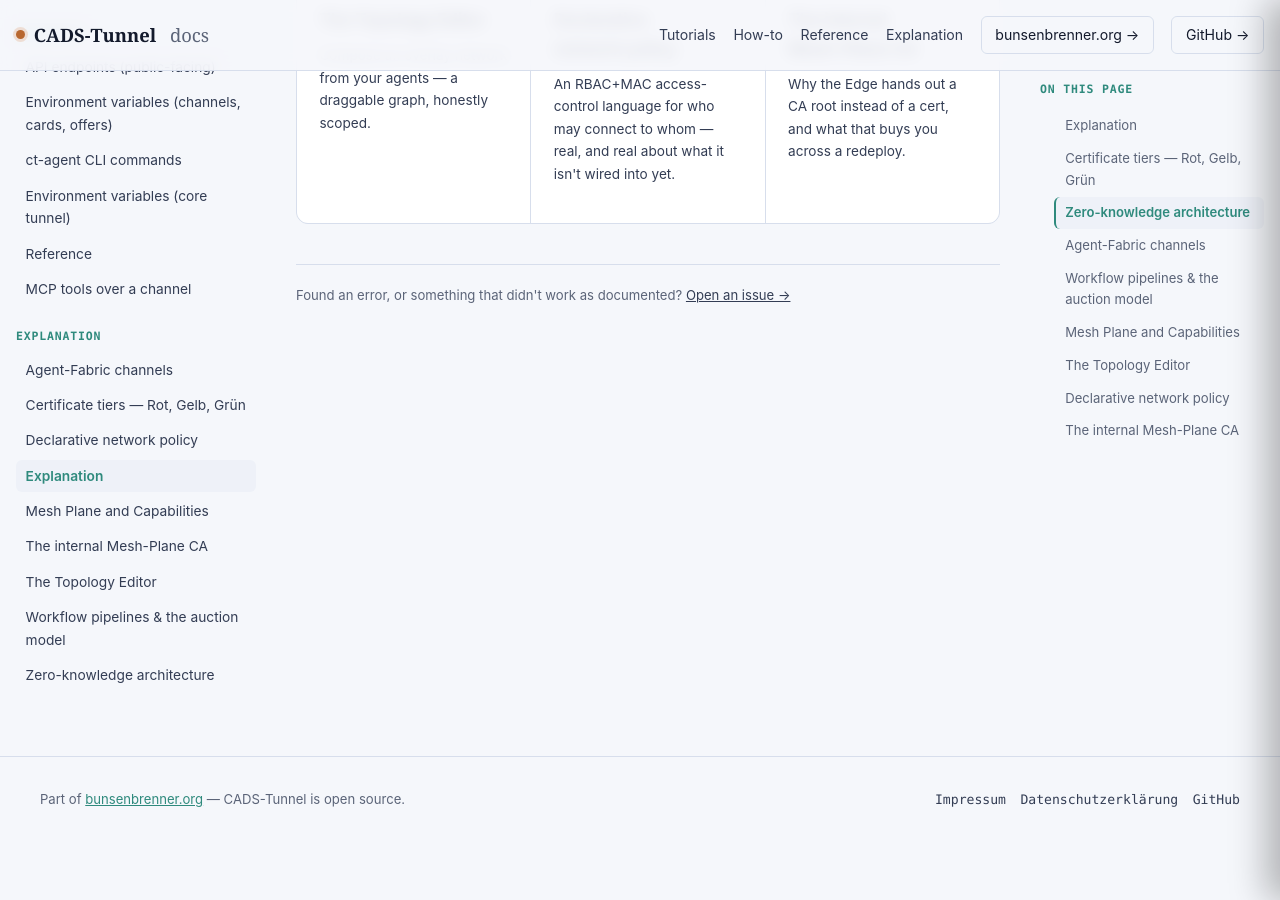
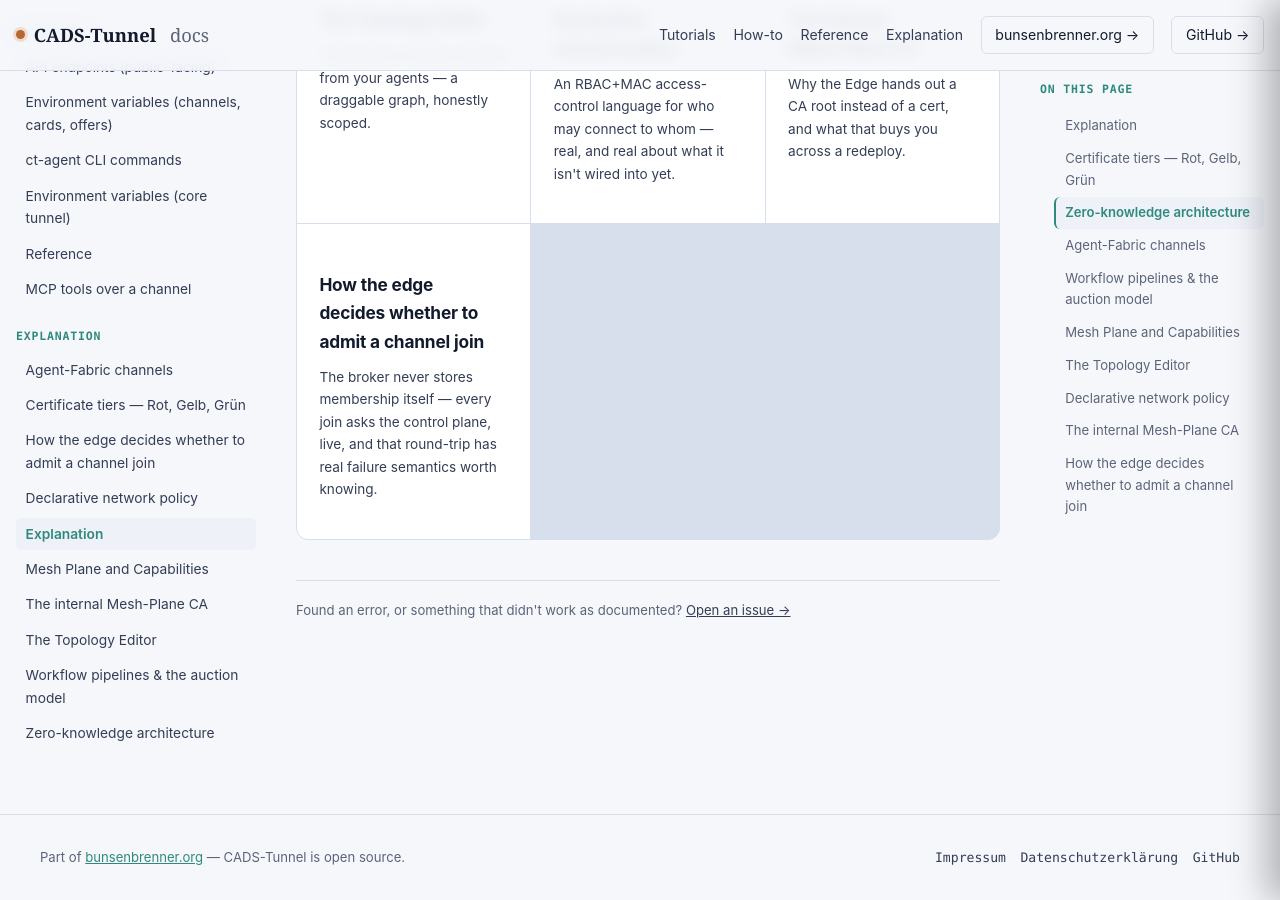
Before and after one commit to scimbe/CADS-Tunnel-docs, a Jekyll site: the page built from _explanation/index.md, in a window 1280 px wide and 900 px high, scrolled down 781 px. Built offline with Jekyll 4.4.1, drawn with Linux system fonts in a browser that asks for light colours; part of the change alters nothing that is shown.

Commit message:
explanation: new "How the edge decides whether to admit a channel join"
crates/edge/src/channel_authorize.rs had zero docs coverage despite being
the actual gate every single channel join passes through. Documents the
edge<->CP authorize round-trip and, freshly relevant, the real fail-closed
vs fail-static distinction that shipped to production today (2026-07-31,
CADS-Tunnel#231): a clean 404/401 still refuses immediately and evicts any
cache entry, but a transport-class failure (timeout/connection error) now
falls back to a short-TTL cached resolution instead of refusing every
presenting grant plane-wide on a brief CP blip -- a real reliability fix,
not a hypothetical. Verified live against the just-redeployed edge (the
exact log line formats quoted were observed directly this session, not
recalled from memory). Cross-linked from agent-fabric-channels.md.

```diff
--- a/_explanation/agent-fabric-channels.md
+++ b/_explanation/agent-fabric-channels.md
@@ -59,6 +59,10 @@ composition side of that.
 
 ## Related
 
+- [How the edge decides whether to admit a channel join]({{ '/explanation/channel-admission/' | relative_url }})
+  — what actually happens at the admission step this page's fallback ladder leads into, including a
+  real reliability fix (fail-static vs. fail-closed) that shipped the same day this page was last
+  touched.
 - [Set up an Agent-Fabric channel]({{ '/how-to/join-a-channel/' | relative_url }}) — establish one for
   real: identity, admission, a live connection.
 - [Serve a callable service over a channel]({{ '/how-to/serve-a-channel-service/' | relative_url }}) —
--- /dev/null
+++ b/_explanation/channel-admission.md
@@ -0,0 +1,86 @@
+---
+title: How the edge decides whether to admit a channel join
+description: The broker never stores membership itself — every join asks the control plane, live, and that round-trip has real failure semantics worth knowing.
+order: 9
+---
+
+# How the edge decides whether to admit a channel join
+
+[Agent-Fabric channels]({{ '/explanation/agent-fabric-channels/' | relative_url }}) covers how a
+broker-mediated connection gets *established* — rendezvous, the fallback ladder, ciphertext-only
+routing. This page covers what happens the instant before that: how the edge's broker decides
+whether to admit a presenting `(channel, holder)` pair at all, source-grounded in
+`crates/edge/src/channel_authorize.rs`.
+
+## The broker holds no membership state of its own
+
+Every single channel join — not just the first one, every one — makes the edge call
+`POST {control-plane}/internal/channel/authorize` with the channel id and the presenting holder's
+public key, over the shared edge↔CP admin token. The control plane's durable `channel_members`
+table is the only source of truth; the edge never caches "who's allowed in" as its own registry.
+The response is a real, resolved verdict, not a guess:
+
+- The holder **is** a current member → the CP returns the channel's operator public key (which
+  the broker uses to verify the grant the joiner presented) plus, when available, the member's
+  attested Noise key — the actual mechanism that lets the broker relay a peer's public key without
+  an out-of-band exchange.
+- The holder **is not** a member, or the query itself fails — the join is refused. What "fails"
+  meant here, and what changed about it, is the rest of this page.
+
+## Two different kinds of "no" — and why they used to be the same
+
+Until a fix landed on `main` (2026-07-31, tracked as
+[scimbe/CADS-Tunnel#231](https://github.com/scimbe/CADS-Tunnel/issues/231)), every non-success
+outcome from that CP round-trip — a clean `404` (genuinely not a member), a clean `401` (edge↔CP
+admin-token mismatch), a connection timeout, or the CP simply being mid-restart — collapsed to the
+exact same refusal. That's a real problem for a coordination-only architecture like this one: the
+control plane restarting for a few seconds (routine during active development, and not something a
+channel member should ever notice) made every presenting grant get refused **plane-wide**, for
+every holder, indistinguishable from every membership having been revoked simultaneously — even
+though membership rows are durable and the CP hadn't touched them.
+
+<div class="callout warn">
+Live-reproduced before the fix, not theoretical: a completely fresh <code>ct-agent channel --serve</code>
+process — never run before, so it can't have "gotten stuck" — failed its very first admission
+attempt with <code>edge broker refused the channel join</code> the moment the CP blipped. That
+proved the refusal was happening at this authorize lookup, not anywhere in client-side state.
+</div>
+
+The fix draws a real distinction the code now enforces:
+
+- **A clean, authoritative refusal** (CP responds `404` or `401`) still fails **closed**,
+  immediately, and evicts any previously-cached resolution for that exact `(channel, holder)` — a
+  revoked member cannot keep riding a stale "yes" past the moment the CP actually says no.
+- **A transport-class failure** — timeout, connection error, or the CP responding with something
+  that isn't really an answer at all — now fails **static**: if this holder resolved successfully
+  at some point in roughly the last 30 seconds, that cached resolution is reused instead of
+  refusing outright. A holder the edge has never successfully resolved still fails closed on a
+  transport error exactly as before — the cache only ever lets an *already-attested* membership
+  ride out a brief CP hiccup, it never invents one.
+
+That 30-second window is a deliberate trade: long enough to bridge a routine restart, short enough
+that a member revoked mid-outage can't ride the stale cache for long. It's also why the underlying
+HTTP client for this specific call deliberately does **not** reuse pooled connections — a
+half-dead pooled connection surviving a CP restart is exactly the ambiguous "not really resolved"
+state the fix exists to eliminate; a fresh connection per authorize call fails fast and
+predictably instead.
+
+## What this means if your own channel join gets refused
+
+If you see `edge broker refused the channel join` (or, server-side in the edge's own log,
+`channel-join NO [not-member] channel=... holder=...: unknown channel or holder not a member`),
+the two now-distinguished causes read very differently:
+
+- If it's persistent across retries with no change in behavior, your grant/membership is genuinely
+  not registered for that channel — check your operator registered you (`ct-agent channel
+  register`, see [Set up an Agent-Fabric channel]({{ '/how-to/join-a-channel/' | relative_url }})).
+- If it clears up on its own within seconds without you doing anything, it was very likely a brief
+  control-plane blip your join simply retried past — exactly the case this fix now tolerates for
+  anyone who was already a member moments earlier.
+
+## Related
+
+- [Agent-Fabric channels]({{ '/explanation/agent-fabric-channels/' | relative_url }}) — how a join
+  actually connects once it's admitted.
+- [Set up an Agent-Fabric channel]({{ '/how-to/join-a-channel/' | relative_url }}) — the
+  operator-granted admission path this page's `(channel, holder)` membership check gates.
```
